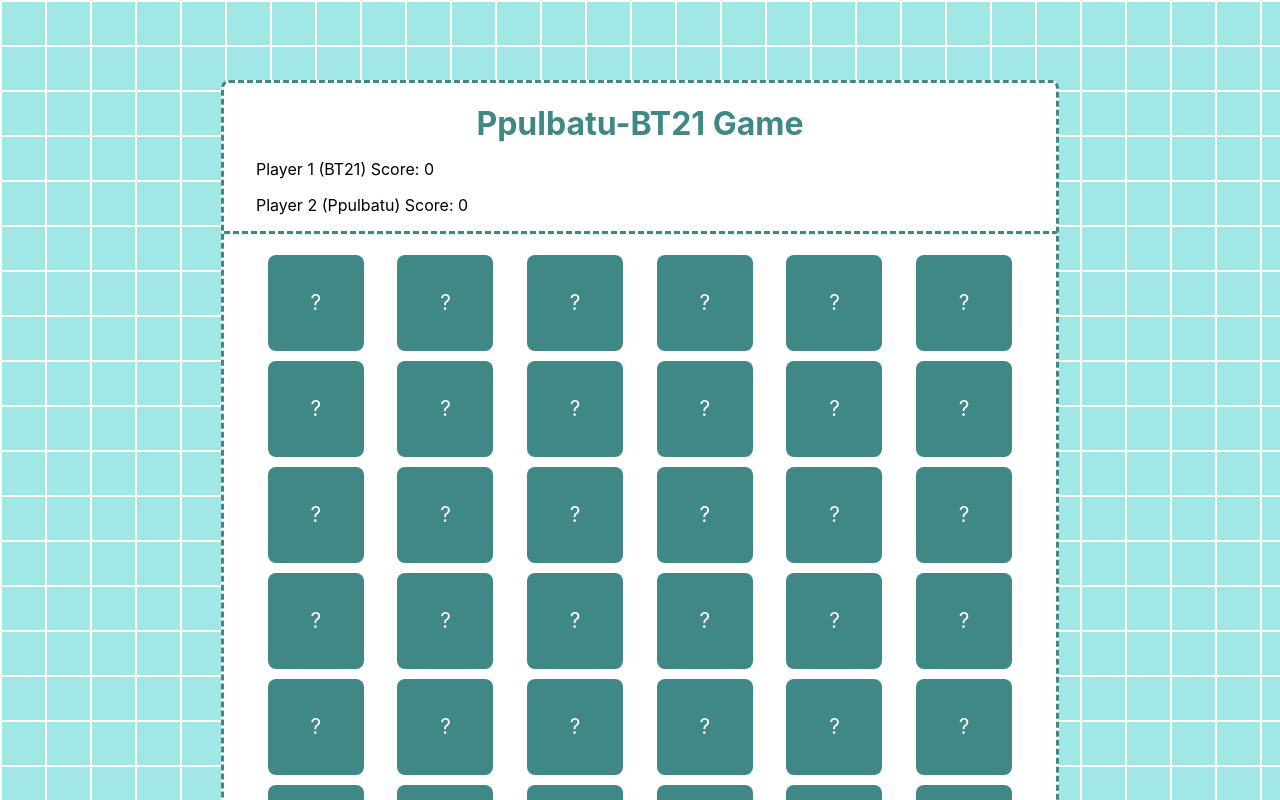
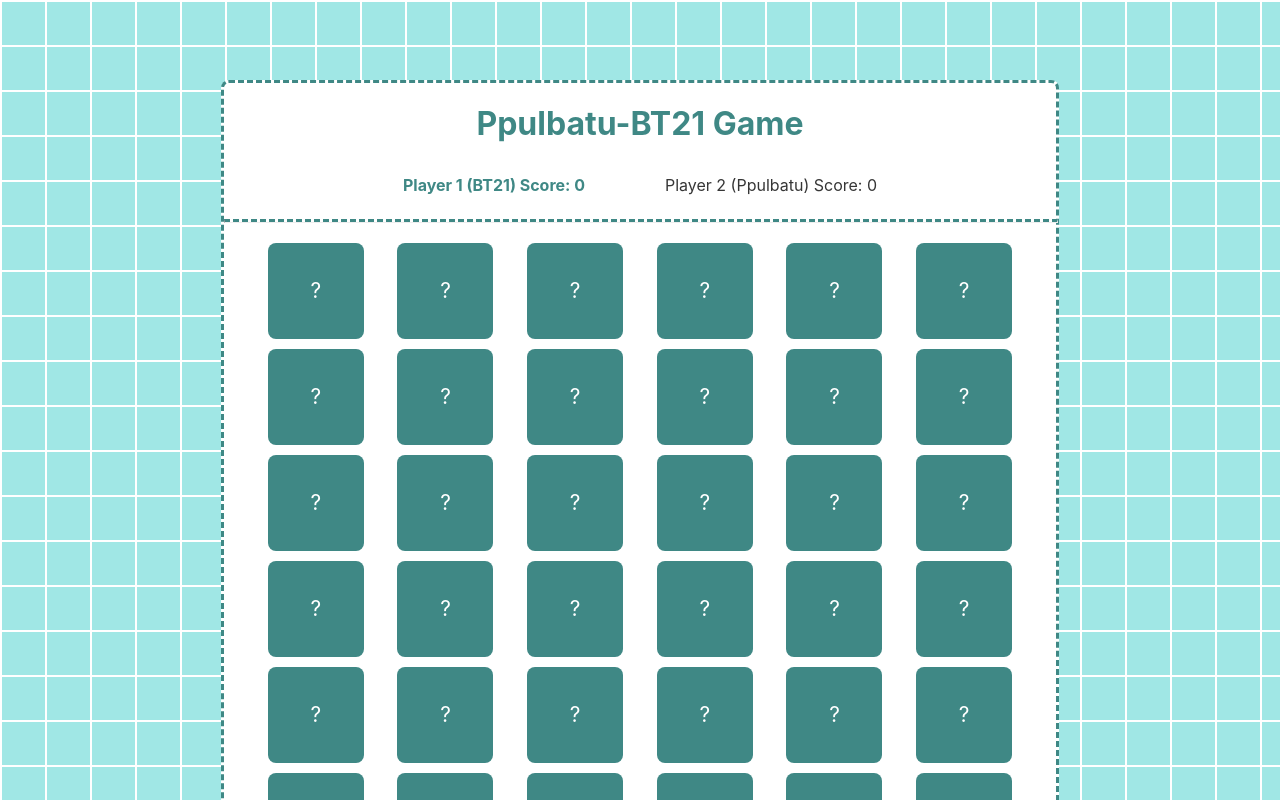
Before and after one commit to luizaki/chicken-banana-sweeper, a React (Create React App) app: page / in a window 1280 px wide. Shown: the top 800 px of the page. Built offline with nearby package versions, Linux system fonts and the light colour scheme.

Commit message:
Add style to player

```diff
--- a/src/App.css
+++ b/src/App.css
@@ -36,6 +36,26 @@
     margin-bottom: 1.2rem;
     width: calc(100% + 4rem);
     border-top: 3px dashed #3f8885;
+}
+
+.players {
+    display: flex;
+    justify-content: center;
+    align-items: center;
+    gap: 5rem;
+    color: #363636;
+}
+.players p.current {
+    color: #3f8885;
+    font-weight: bold;
+}
+
+.gameover-msg {
+    text-align: center;
+    color: #363636;
+    font-size: 1.2rem;
+    font-weight: bold;;
+    margin-bottom: 1rem;
 }
 
 .grid {
--- a/src/App.js
+++ b/src/App.js
@@ -87,8 +87,8 @@
             <div className="content">
                 <h1>Ppulbatu-BT21 Game</h1>
                 <div className="players">
-                    <p>Player 1 (BT21) Score: {scores['p1']}</p>
-                    <p>Player 2 (Ppulbatu) Score: {scores['p2']}</p>
+                    <p className={currentPlayer === 'p1' ? 'current' : ''}>Player 1 (BT21) Score: {scores['p1']}</p>
+                    <p className={currentPlayer === 'p2' ? 'current' : ''}>Player 2 (Ppulbatu) Score: {scores['p2']}</p>
                 </div>
 
                 <hr className="divider" />
```
